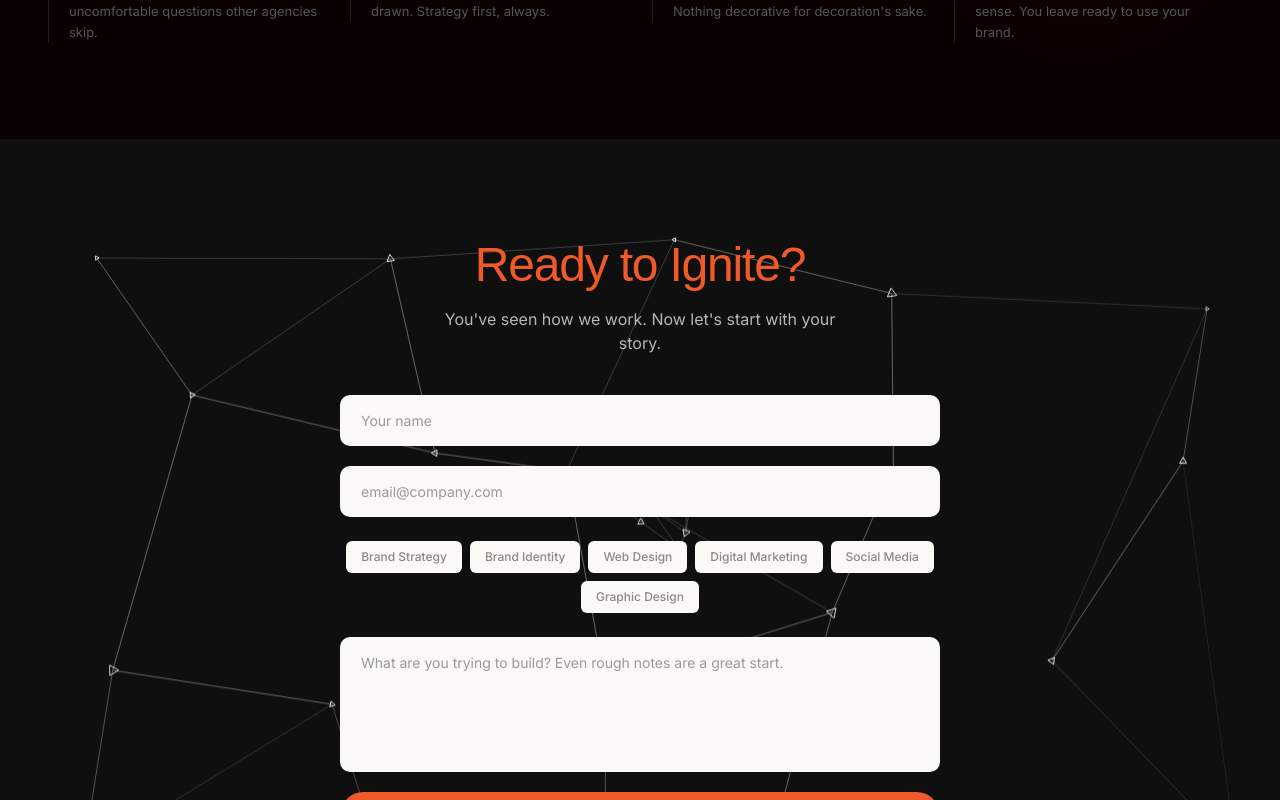
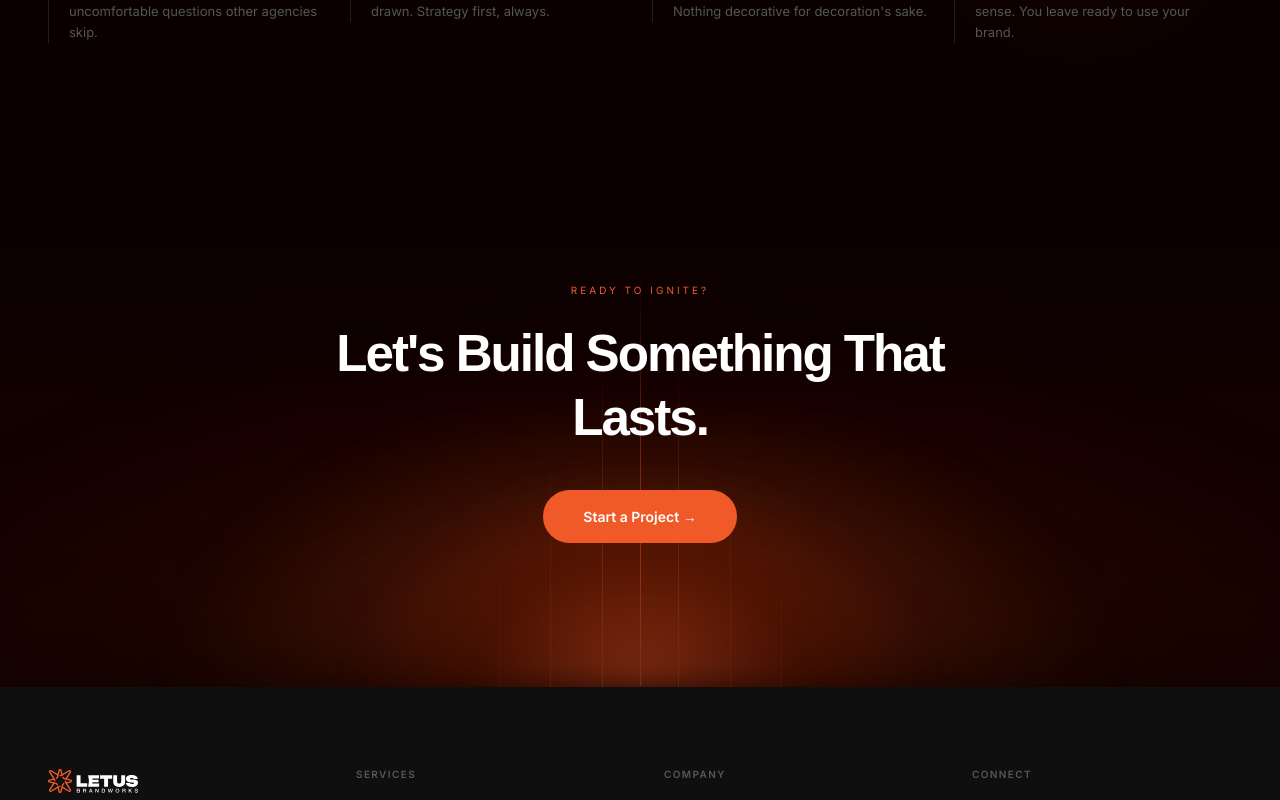
Before and after one commit to akmalsabri89/letus-brandworks, a Next.js app: page /services in a window 1280 px wide. Shown: the part 2080-2880 px from the top of the page. Built offline with nearby package versions, Linux system fonts and the light colour scheme; no server answers; a web font is replaced by a local one.

Commit message:
feat: CTA final eruption with full-width glow

```diff
--- a/src/components/sections/CTA.tsx
+++ b/src/components/sections/CTA.tsx
@@ -1,42 +1,42 @@
-'use client'
-
-import { motion, useReducedMotion } from 'framer-motion'
-import { WhiteConstellation } from '@/components/ui/white-constellation'
-import { CTAForm } from '@/components/sections/CTAForm'
+import Link from 'next/link'
+import { AnimatedSection } from '@/components/ui/animated-section'
+import { EruptionGlow } from '@/components/ui/eruption-glow'
+import { EnergyStreaks } from '@/components/ui/energy-streaks'
 
 export function CTA() {
-  const shouldReduceMotion = useReducedMotion()
+  return (
+    <section className="relative overflow-hidden bg-gradient-to-b from-[#0a0000] to-[#1a0500] py-36 px-5 sm:px-8 lg:px-12">
 
-  return (
-    <section className="bg-[#0f0f0f] py-24 px-5 sm:px-8 lg:px-12 relative overflow-hidden">
-      <WhiteConstellation />
+      {/* More intense eruption than the hero */}
+      <EruptionGlow intensity={1.3} wide className="opacity-90" />
+      <EnergyStreaks />
 
-      <motion.div
-        className="relative z-10 max-w-[640px] mx-auto text-center"
-        initial={shouldReduceMotion ? undefined : { opacity: 0, y: 24 }}
-        whileInView={shouldReduceMotion ? undefined : { opacity: 1, y: 0 }}
-        transition={
-          shouldReduceMotion
-            ? undefined
-            : { duration: 0.55, ease: [0.16, 1, 0.3, 1] as [number, number, number, number] }
-        }
-        viewport={{ once: true, margin: '-60px' }}
+      {/* Dark fade to contain glow */}
+      <div className="absolute inset-0 bg-gradient-to-t from-[#0a0000] via-transparent to-[#0a0000] opacity-50 pointer-events-none" />
+
+      <div className="relative z-10 max-w-[1200px] mx-auto text-center">
+        <AnimatedSection>
+          <p
+            className="text-[10px] tracking-[3px] uppercase text-[#f05a28] mb-6"
+            style={{ fontFamily: 'var(--font-inter)' }}
           >
+            Ready to ignite?
+          </p>
           <h2
-          className="text-4xl lg:text-5xl font-[500] text-[#f05a28] leading-tight tracking-tight mb-3"
+            className="text-[length:var(--text-section)] font-[900] text-white leading-tight tracking-[var(--letter-hero)] mb-10 max-w-[640px] mx-auto"
             style={{ fontFamily: 'var(--font-unbounded)' }}
           >
-          Ready to Ignite?
+            Let's Build Something That Lasts.
           </h2>
-        <p
-          className="text-white/70 mb-10 max-w-[400px] mx-auto text-base"
+          <Link
+            href="/contact"
+            className="inline-flex items-center bg-[#f05a28] text-white text-[14px] font-semibold px-10 py-4 rounded-full hover:bg-[#d94e20] transition-colors duration-200"
             style={{ fontFamily: 'var(--font-inter)' }}
           >
-          You&apos;ve seen how we work. Now let&apos;s start with your story.
-        </p>
-
-        <CTAForm dark />
-      </motion.div>
+            Start a Project →
+          </Link>
+        </AnimatedSection>
+      </div>
     </section>
   )
 }
```
Lines whose indentation alone changed are shown as unchanged.
